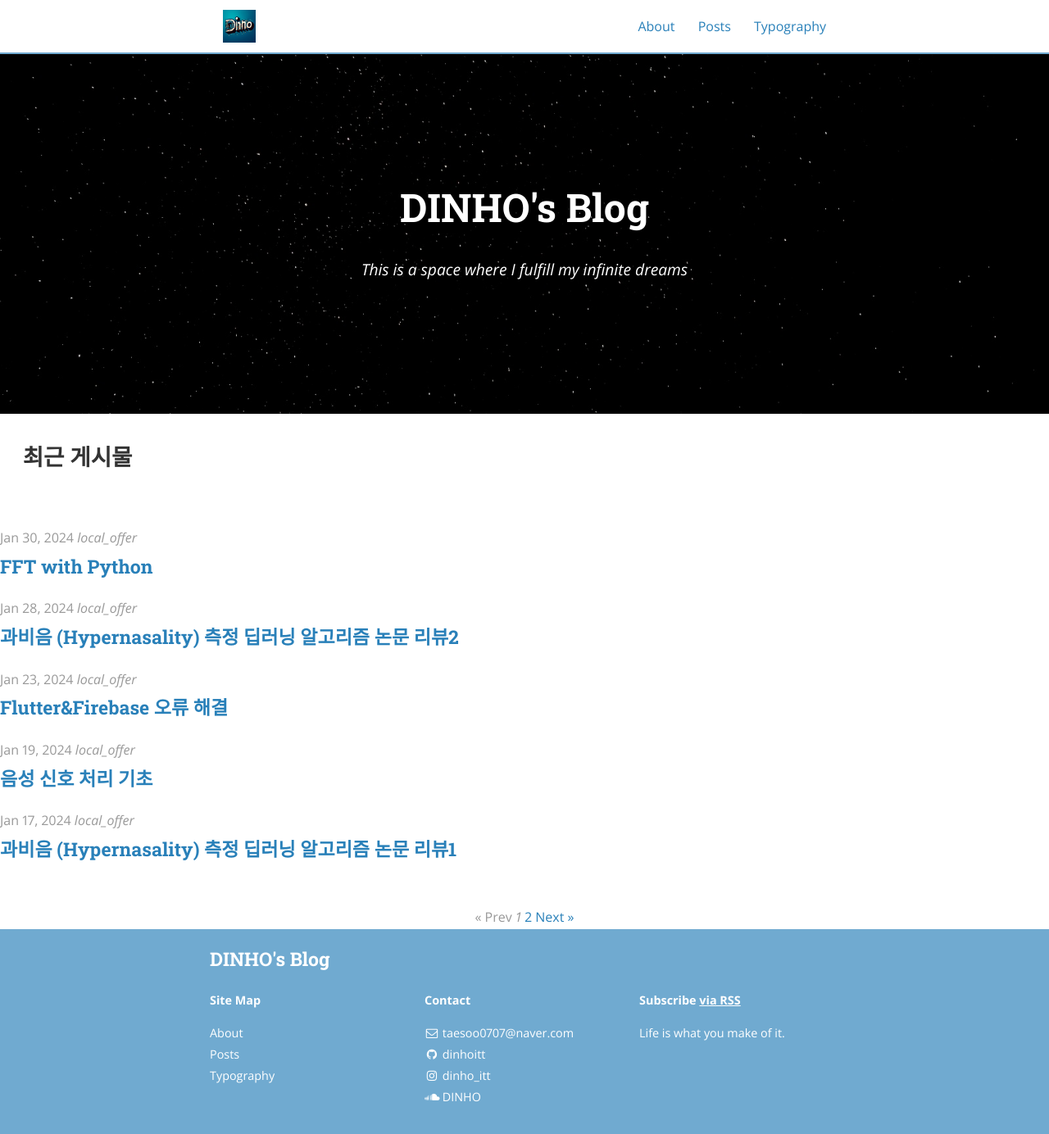
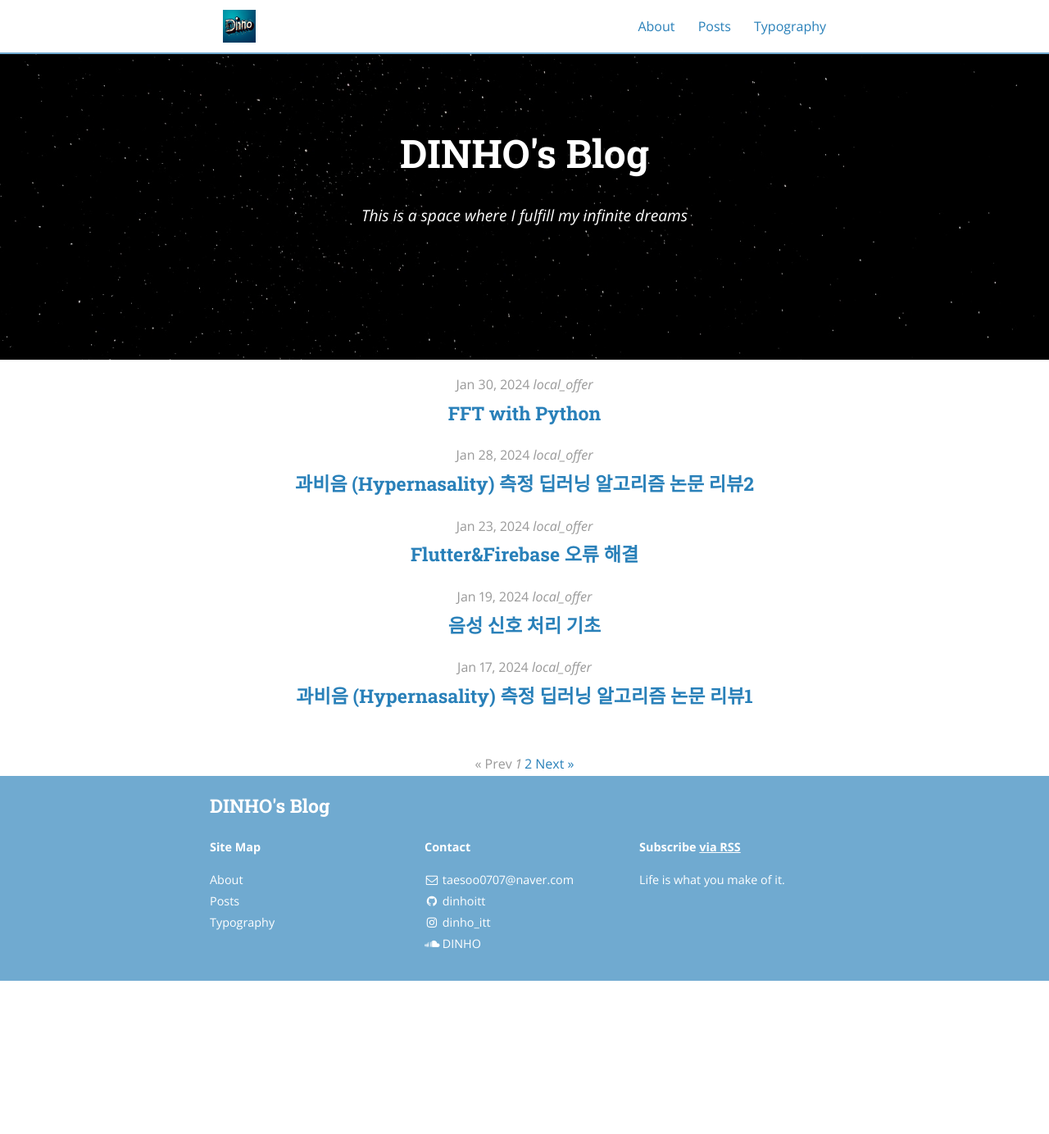
Before and after one commit to dinhoitt/dinhoitt.github.io, a Jekyll site: the page built from index.html, in a window 1280 px wide and 1384 px high. Shown: the whole window at 82% size. Built offline with Jekyll 4.4.1, drawn with Linux system fonts in a browser that asks for light colours; nearby versions of some CDN libraries; the list of posts is cut into pages by our own code.

Commit message:
pagination 제발

```diff
--- a/_sass/_layout.scss
+++ b/_sass/_layout.scss
@@ -214,23 +214,14 @@
 *	Body
 */
 .page-content {
-	// Remove this to make header scrollable again
-	margin-top: 66px;
-	.wrapper {
-		@include outer-container;
-		padding: 1em;
-	}
+
 	/*
 	*	index.html
 	*/
 	.post-list {
 		padding-top: 1em !important;
 		@extend %default-ul;
-
-		margin-left: auto;
-		margin-right: auto;
-		width: 70%; // 원하는 너비로 조정하세요
-		display: block; // 이 속성이 없으면 가운데 정렬이 적용되지 않을 수 있습니다.
+		text-align: center;
 	  }
 	.post-meta {
 		@include outer-container;
--- a/index.html
+++ b/index.html
@@ -14,8 +14,6 @@
   </div>
 </div>
 
-<div class="home">
-	<h2 class="wrapper">최근 게시물</h2>
 <ul class="post-list">
   {% for post in paginator.posts %}
   <li>
@@ -35,10 +33,7 @@
   </li>
   {% endfor %}
 </ul>
-</div>
 
 {% include pagination.html %}
 
-
 </div>
-</div>
```
Lines whose indentation alone changed are shown as unchanged.
